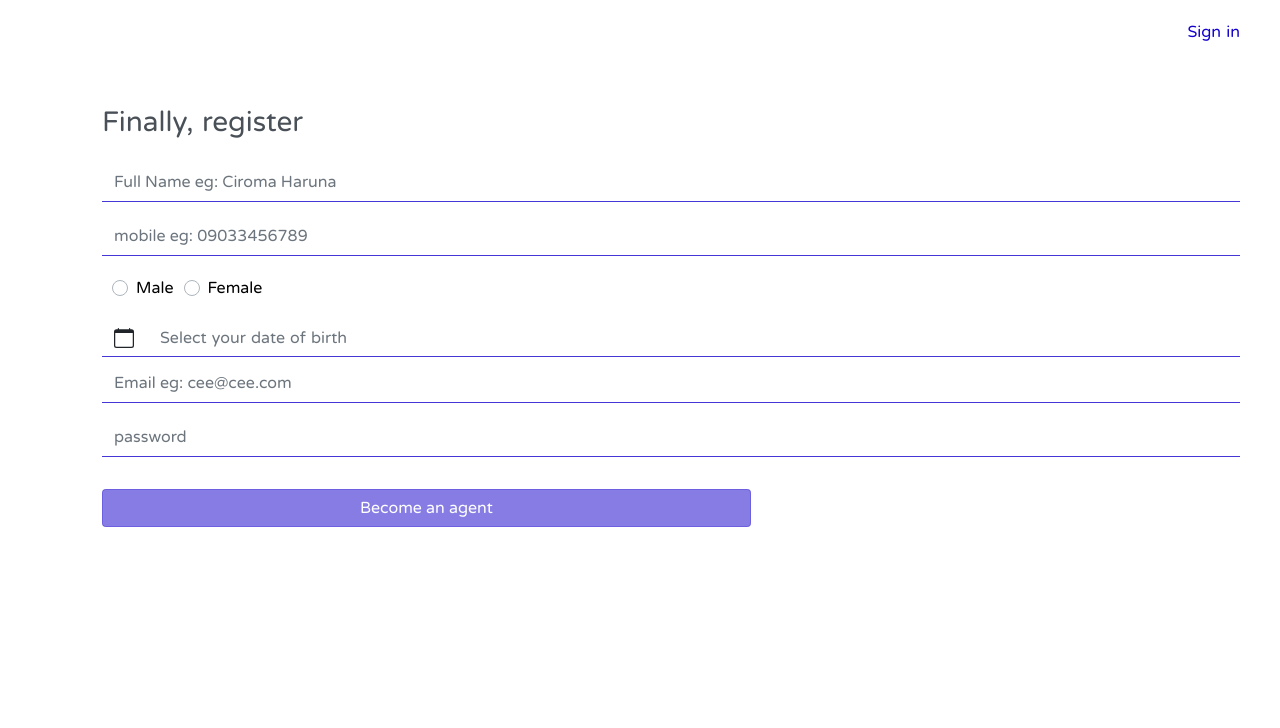
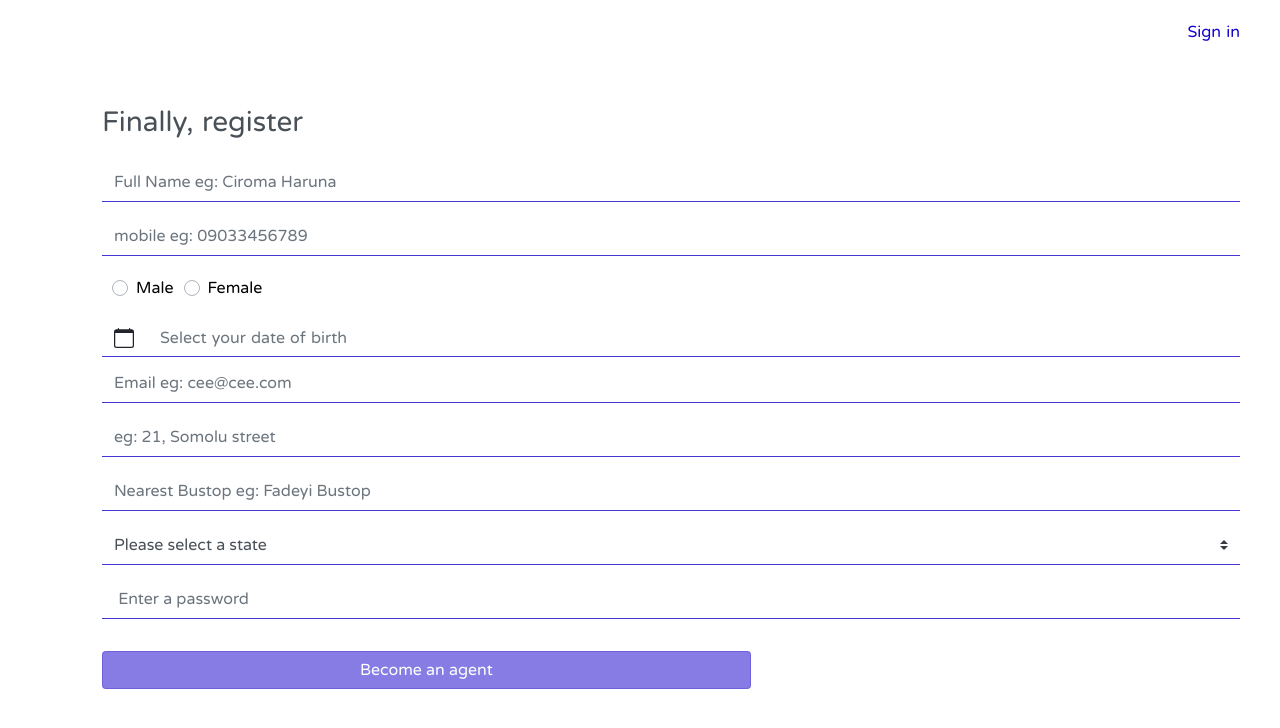
Before and after one commit to ondfavourmachine/AgentOfMerchantClan, a Nuxt app: page /register in a window 1280 px wide. Shown: the top 728 px of the page. Built offline with nearby package versions, Linux system fonts and the light colour scheme; what vue-carousel-3d would draw is missing.

Commit message:
added address info to registration

```diff
--- a/pages/register.vue
+++ b/pages/register.vue
@@ -7,7 +7,9 @@
     </div>
 
     <div class="content-page">
-      <div class="welcome-section">
+      <div class="welcome-section" style="
+    overflow: scroll;
+">
         <div class="company-logo">
           <span style>
             <img src alt />
@@ -76,6 +78,34 @@
               <small v-html="emailValidationMessage" style="color: tomato; font-size: 0.7rem;"></small>
             </b-form-group>
 
+            <b-form-group label id="input-group-5" label-for="input-5">
+              <b-form-input
+                id="input-5"
+                v-model="address"
+                required
+                placeholder="eg: 21, Somolu street"
+              ></b-form-input>
+            </b-form-group>
+            <b-form-group label id="input-group-5" label-for="input-5">
+              <b-form-input
+                id="input-5"
+                v-model="nearest_bustop"
+                required
+                placeholder="Nearest Bustop eg: Fadeyi Bustop"
+              ></b-form-input>
+            </b-form-group>
+
+            <b-form-group label>
+              <b-form-select id="address-state-select" v-model="state">
+                <b-form-select-option value>Please select a state</b-form-select-option>
+                <b-form-select-option
+                  v-for="computedState in computedNigerianStates"
+                  :key="computedState.id"
+                  :value="computedState.id"
+                >{{ computedState.value }}</b-form-select-option>
+              </b-form-select>
+            </b-form-group>
+
             <!-- Password -->
 
             <b-form-group class="spinnerParent" id="input-group-10" label-for="input-10">
@@ -84,12 +114,12 @@
                 type="password"
                 v-model.lazy="password"
                 required
-                placeholder="password"
+                placeholder=" Enter a password"
               ></b-form-input>
             </b-form-group>
 
             <b-button
-              :disabled="!$data.date_of_birth || !$data.full_name || !$data.mobile || !$data.email || !$data.gender || !$data.password "
+              :disabled="!$data.address || !$data.state || !$data.nearest_bustop || !$data.date_of_birth || !$data.full_name || !$data.mobile || !$data.email || !$data.gender || !$data.password "
               class="mt-3"
               type="button"
               variant="primary"
@@ -111,7 +141,11 @@ interface RegistrationData {
   mobile: string;
   email: string;
   gender: string;
+  state: string;
+  nearest_bustop: string;
+  address: string;
   password: string;
+  nigerianStates: Array<any>;
   message: string;
   showDismissibleAlert: boolean;
   alertType: string;
@@ -122,6 +156,7 @@ interface RegistrationData {
 import Vue from "vue";
 import Spinner from "~/components/Spinner.vue";
 import { mapState } from "vuex";
+import { NigerianStates } from "~/models/states";
 export default Vue.extend({
   components: {
     Spinner
@@ -133,6 +168,10 @@ export default Vue.extend({
       mobile: "",
       email: "",
       gender: "",
+      address: "",
+      state: "",
+      nearest_bustop: "",
+      nigerianStates: [],
       password: "",
       message: "",
       showDismissibleAlert: false,
@@ -144,7 +183,11 @@ export default Vue.extend({
   },
 
   computed: {
-    ...mapState(["apiCall", "agentsInterest", "justRegistered"])
+    ...mapState(["apiCall", "agentsInterest", "justRegistered"]),
+    computedNigerianStates(): any[] {
+      this.nigerianStates = [...NigerianStates()];
+      return this.nigerianStates;
+    }
   },
 
   methods: {
@@ -155,8 +198,12 @@ export default Vue.extend({
         mobile,
         email,
         gender,
-        password
+        password,
+        state,
+        nearest_bustop,
+        address
       } = this.$data;
+
       const formToSubmit = {
         full_name,
         date_of_birth,
@@ -164,8 +211,12 @@ export default Vue.extend({
         email,
         gender,
         password,
+        state,
+        nearest_bus_stop: nearest_bustop,
+        address,
         interests: Array.from(this.agentsInterest).join(",")
       };
+      // console.log(formToSubmit);
       this.$store.dispatch("setApiCallState", true);
       try {
         const response = await this.$axios.$post<{
--- a/pages/settings/addressinfo.vue
+++ b/pages/settings/addressinfo.vue
@@ -28,7 +28,7 @@
             ></b-form-input>
           </b-form-group>
 
-          <b-form-group label="State of origin">
+          <b-form-group label="State of Residence">
             <b-form-select id="address-state-select" v-model="state">
               <b-form-select-option value>Please select a state</b-form-select-option>
               <b-form-select-option
```
Also changed, not shown: 1 other file (tests, documents, lock files or other folders).
